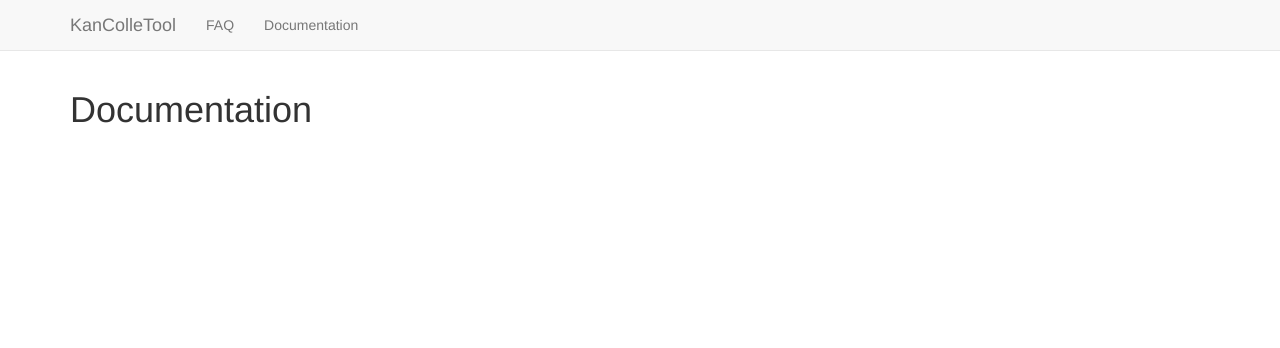
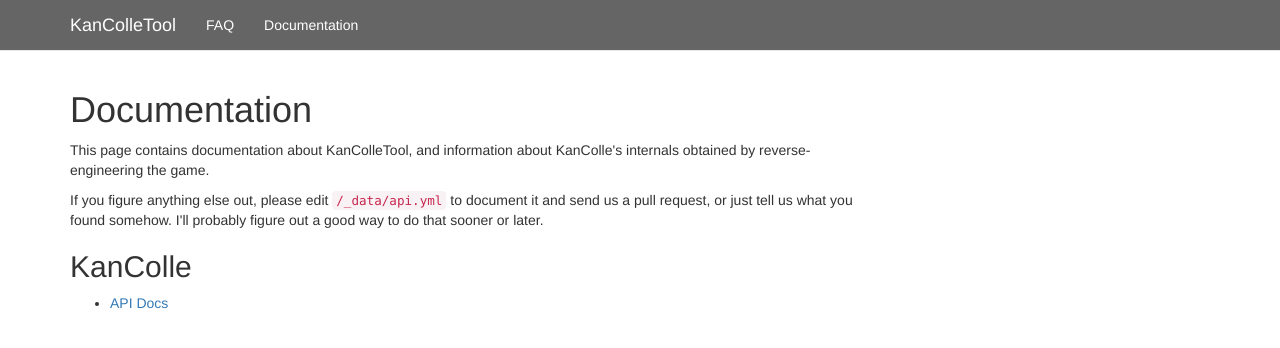
Before and after one commit to KanColleTool/kancolletool.github.io, a Jekyll site: the page built from docs/index.html, in a window 1280 px wide. Shown: the top 348 px of the page. Built offline with Jekyll 4.4.1, drawn with Linux system fonts in a browser that asks for light colours; nearby versions of some CDN libraries; Markdown is read by kramdown in place of the engine named in the settings.

Commit message:
Started on the documentation

```diff
--- a/css/style.css
+++ b/css/style.css
@@ -1,8 +1,29 @@
-body {
-	padding-top: 70px;
-}
+body { padding-top: 70px; }
 
+.navbar-kct { background-color: rgba(75, 75, 75, 0.85); }
+.navbar-kct .navbar-brand, .navbar-kct .navbar-nav > li > a { color: #fff; }
+
+/*
+ * Common
+ */
+h4 { margin-bottom: 5px; }
+p.partwidth { max-width: 800px; }
+
+/*
+ * Front Page
+ */
 .post .date { color: #999; }
-.post .title h2 {
-	margin-top: 0;
-}
+.post .title h2 { margin-top: 0; }
+
+/*
+ * API Documentation
+ */
+.endpoint, .endpoint-section { margin-left: 50px; }
+
+ul.params { list-style: none; }
+ul.params .none { color: #999; }
+ul.params .name { font-weight: bold; }
+ul.params .type:before { content: " - "; }
+@media (max-width: 769px) { ul.params .description { display: block; margin-bottom: 1em; } }
+
+ul.params.endpoint-section { padding-left: 0; }
--- a/docs/index.html
+++ b/docs/index.html
@@ -1,5 +1,17 @@
 ---
 layout: default
+title: Documentation
 ---
 
 <h1>Documentation</h1>
+<p class="partwidth">
+	This page contains documentation about KanColleTool, and information about KanColle's internals obtained by reverse-engineering the game.
+</p>
+<p class="partwidth">
+	If you figure anything else out, please edit <code>/_data/api.yml</code> to document it and send us a pull request, or just tell us what you found somehow. I'll probably figure out a good way to do that sooner or later.
+</p>
+
+<h2>KanColle</h2>
+<ul>
+	<li><a href="/docs/api/">API Docs</a></li>
+</ul>
```
Also changed, not shown: _data/api.yml (added, +15 -0 lines), docs/api/index.html (added, +63 -0 lines).
